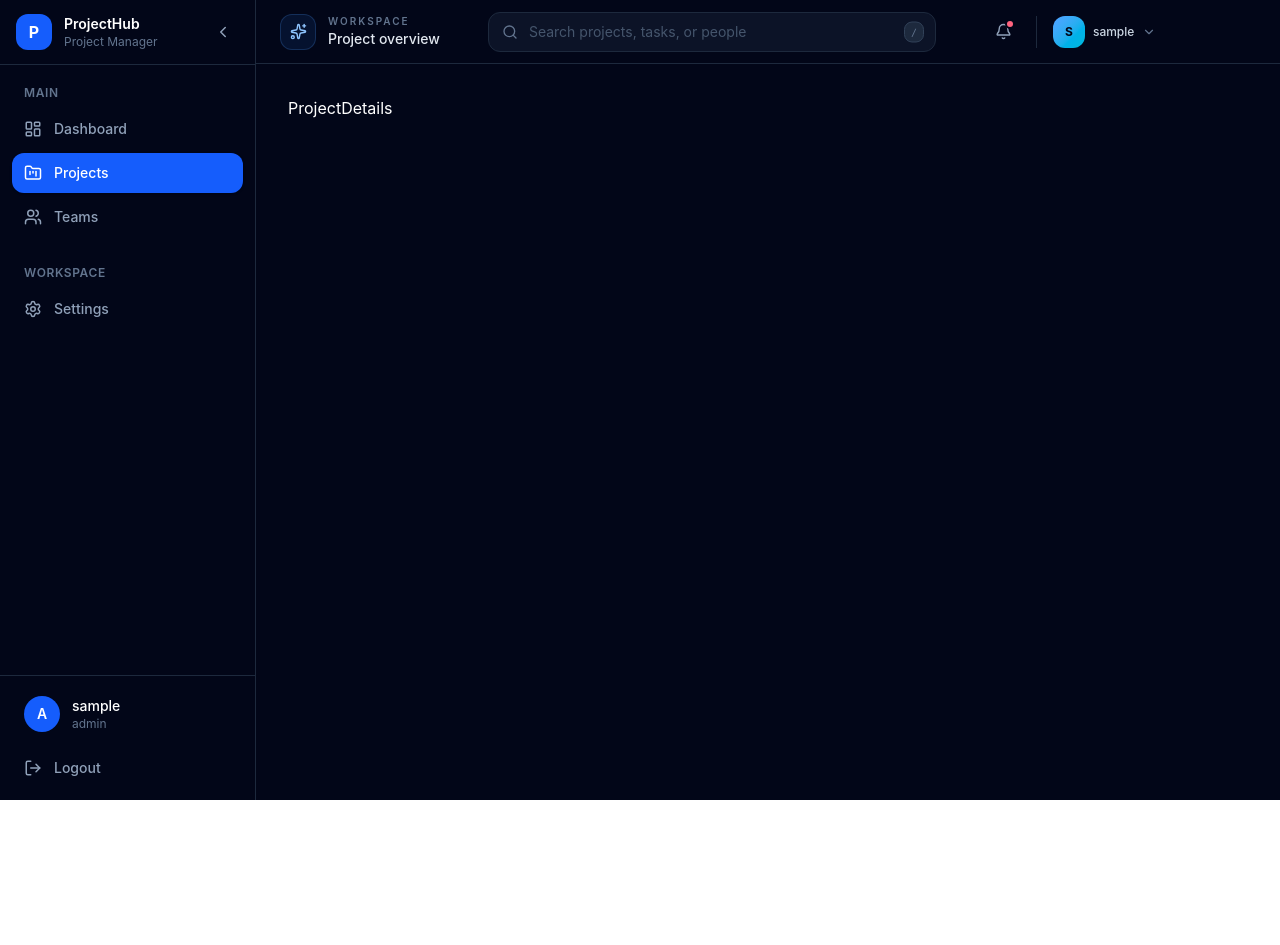
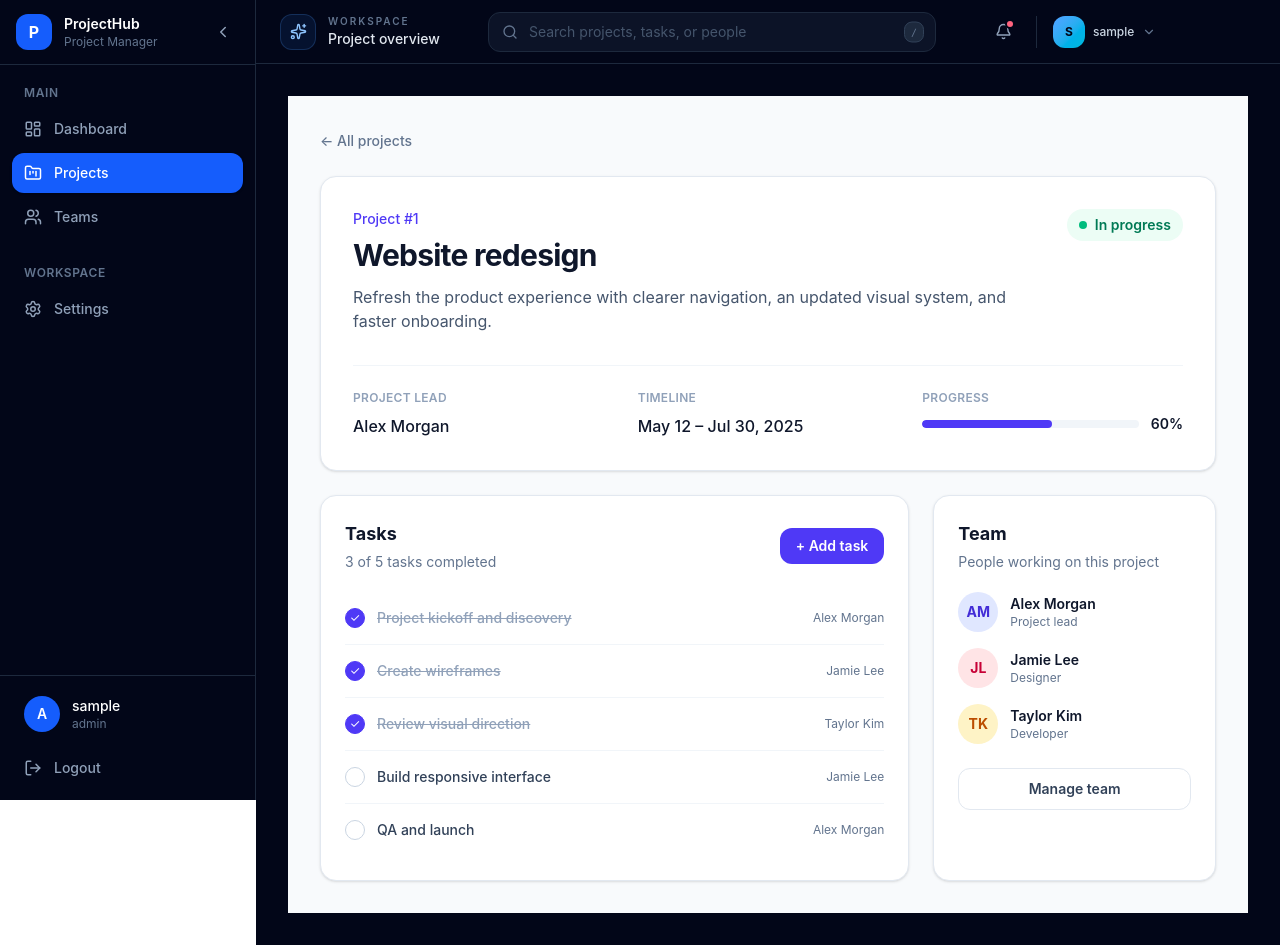
Before and after one commit to Abbas-shah10/project_management, a React (Vite) app in the folder frontend/: page /projects/1 in a window 1280 px wide. Before the commit the page ends 800 px from the top, so only its background shows below. Built offline with nearby package versions, Linux system fonts and the light colour scheme; no server answers; sample sign-in values are in the browser's storage.

Commit message:
feat: enhance ProjectDetails component with detailed project view and fetching logic

```diff
--- a/frontend/src/pages/projects/ProjectDetails.tsx
+++ b/frontend/src/pages/projects/ProjectDetails.tsx
@@ -1,11 +1,169 @@
 import { useEffect } from "react";
 import { useParams } from "react-router-dom";
+import useProjectStore from "../../stores/projectStore";
 
 const ProjectDetails = () => {
+  const { fetchProjectById, project } = useProjectStore();
   const { id } = useParams();
 
-  useEffect(() => {}, []);
-  return <div>ProjectDetails</div>;
+  useEffect(() => {
+    if (id) {
+      fetchProjectById(id);
+    }
+  }, [fetchProjectById, id]);
+  console.log(project);
+  return (
+    <main className="min-h-screen bg-slate-50 px-4 py-8 text-slate-900 sm:px-6 lg:px-8">
+      <div className="mx-auto max-w-6xl">
+        <a
+          href="/projects"
+          className="text-sm font-medium text-slate-500 hover:text-slate-900"
+        >
+          ← All projects
+        </a>
+        <section className="mt-6 rounded-2xl border border-slate-200 bg-white p-6 shadow-sm sm:p-8">
+          <div className="flex flex-col justify-between gap-5 sm:flex-row sm:items-start">
+            <div>
+              <p className="text-sm font-medium text-indigo-600">
+                Project {id ? `#${id}` : "overview"}
+              </p>
+              <h1 className="mt-2 text-3xl font-bold tracking-tight">
+                Website redesign
+              </h1>
+              <p className="mt-3 max-w-2xl text-slate-600">
+                Refresh the product experience with clearer navigation, an
+                updated visual system, and faster onboarding.
+              </p>
+            </div>
+            <span className="inline-flex w-fit items-center gap-2 rounded-full bg-emerald-50 px-3 py-1.5 text-sm font-semibold text-emerald-700">
+              <span className="h-2 w-2 rounded-full bg-emerald-500" />
+              In progress
+            </span>
+          </div>
+          <div className="mt-8 grid gap-6 border-t border-slate-100 pt-6 sm:grid-cols-3">
+            <div>
+              <p className="text-xs font-semibold uppercase tracking-wide text-slate-400">
+                Project lead
+              </p>
+              <p className="mt-2 font-medium">Alex Morgan</p>
+            </div>
+            <div>
+              <p className="text-xs font-semibold uppercase tracking-wide text-slate-400">
+                Timeline
+              </p>
+              <p className="mt-2 font-medium">May 12 – Jul 30, 2025</p>
+            </div>
+            <div>
+              <p className="text-xs font-semibold uppercase tracking-wide text-slate-400">
+                Progress
+              </p>
+              <div className="mt-2 flex items-center gap-3">
+                <div className="h-2 flex-1 overflow-hidden rounded-full bg-slate-100">
+                  <div className="h-full w-3/5 rounded-full bg-indigo-600" />
+                </div>
+                <span className="text-sm font-semibold">60%</span>
+              </div>
+            </div>
+          </div>
+        </section>
+        <div className="mt-6 grid gap-6 lg:grid-cols-3">
+          <section className="rounded-2xl border border-slate-200 bg-white p-6 shadow-sm lg:col-span-2">
+            <div className="flex items-center justify-between">
+              <div>
+                <h2 className="text-lg font-bold">Tasks</h2>
+                <p className="mt-1 text-sm text-slate-500">
+                  3 of 5 tasks completed
+                </p>
+              </div>
+              <button className="rounded-lg bg-indigo-600 px-4 py-2 text-sm font-semibold text-white hover:bg-indigo-700">
+                + Add task
+              </button>
+            </div>
+            <ul className="mt-5 divide-y divide-slate-100">
+              {[
+                {
+                  title: "Project kickoff and discovery",
+                  done: true,
+                  owner: "Alex Morgan",
+                },
+                { title: "Create wireframes", done: true, owner: "Jamie Lee" },
+                {
+                  title: "Review visual direction",
+                  done: true,
+                  owner: "Taylor Kim",
+                },
+                {
+                  title: "Build responsive interface",
+                  done: false,
+                  owner: "Jamie Lee",
+                },
+                { title: "QA and launch", done: false, owner: "Alex Morgan" },
+              ].map((task) => (
+                <li key={task.title} className="flex items-center gap-3 py-4">
+                  <span
+                    className={`flex h-5 w-5 items-center justify-center rounded-full border text-xs ${task.done ? "border-indigo-600 bg-indigo-600 text-white" : "border-slate-300"}`}
+                  >
+                    {task.done ? "✓" : ""}
+                  </span>
+                  <span
+                    className={`flex-1 text-sm font-medium ${task.done ? "text-slate-400 line-through" : "text-slate-700"}`}
+                  >
+                    {task.title}
+                  </span>
+                  <span className="hidden text-xs text-slate-500 sm:block">
+                    {task.owner}
+                  </span>
+                </li>
+              ))}
+            </ul>
+          </section>
+          <aside className="rounded-2xl border border-slate-200 bg-white p-6 shadow-sm">
+            <h2 className="text-lg font-bold">Team</h2>
+            <p className="mt-1 text-sm text-slate-500">
+              People working on this project
+            </p>
+            <ul className="mt-5 space-y-4">
+              {[
+                {
+                  initials: "AM",
+                  name: "Alex Morgan",
+                  role: "Project lead",
+                  color: "bg-indigo-100 text-indigo-700",
+                },
+                {
+                  initials: "JL",
+                  name: "Jamie Lee",
+                  role: "Designer",
+                  color: "bg-rose-100 text-rose-700",
+                },
+                {
+                  initials: "TK",
+                  name: "Taylor Kim",
+                  role: "Developer",
+                  color: "bg-amber-100 text-amber-700",
+                },
+              ].map((member) => (
+                <li key={member.name} className="flex items-center gap-3">
+                  <span
+                    className={`flex h-10 w-10 items-center justify-center rounded-full text-sm font-bold ${member.color}`}
+                  >
+                    {member.initials}
+                  </span>
+                  <div>
+                    <p className="text-sm font-semibold">{member.name}</p>
+                    <p className="text-xs text-slate-500">{member.role}</p>
+                  </div>
+                </li>
+              ))}
+            </ul>
+            <button className="mt-6 w-full rounded-lg border border-slate-200 px-4 py-2.5 text-sm font-semibold text-slate-700 hover:bg-slate-50">
+              Manage team
+            </button>
+          </aside>
+        </div>
+      </div>
+    </main>
+  );
 };
 
 export default ProjectDetails;
--- a/frontend/src/stores/projectStore.ts
+++ b/frontend/src/stores/projectStore.ts
@@ -73,6 +73,7 @@ function normalizeProject(project: ProjectApiData): Project {
 
 interface ProjectState {
   projects: Project[];
+  project: Project | null;
   loading: boolean;
   error: string | null;
   fetchProjects: () => Promise<void>;
@@ -93,9 +94,9 @@ interface ProjectState {
 
 const useProjectStore = create<ProjectState>((set) => ({
   projects: [],
+  project: null,
   loading: false,
   error: null,
-  project: [],
 
   fetchProjects: async () => {
     set({ loading: true, error: null });
```
